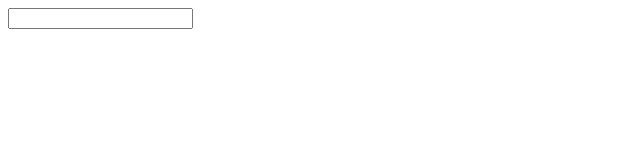
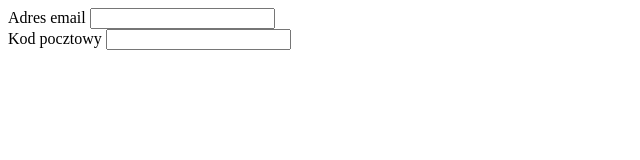
Before and after one commit to ninjarlz/IPM, a plain HTML site: page index.html in a window 1280 px wide. Shown: the whole page, without its empty margins (0-640 px from the left). Drawn offline with Linux system fonts and the light colour scheme.

Commit message:
second text inut & css file

```diff
--- a/index.html
+++ b/index.html
@@ -1,3 +1,19 @@
-<form action="...">
-	<input type="text" name="Adres email">
-</form>
+<!DOCTYPE html>
+<html>
+    <head>
+        <link rel="stylesheet" href="style.css">
+        <title>IPM lab 1</title>
+    </head>
+    <body>
+        <div class="form">
+            <div class="field">
+                <label for="email">Adres email</label>
+                <input type="text" id="email">
+            </div>
+            <div class="field">
+                <label for="kod_pocztowy">Kod pocztowy</label>
+                <input type="text" id="kod_pocztowy">
+            </div>
+        </div>
+    </body>
+</html>
--- /dev/null
+++ b/style.css
@@ -0,0 +1,3 @@
+body {
+    background-color: transparent;
+}
```
